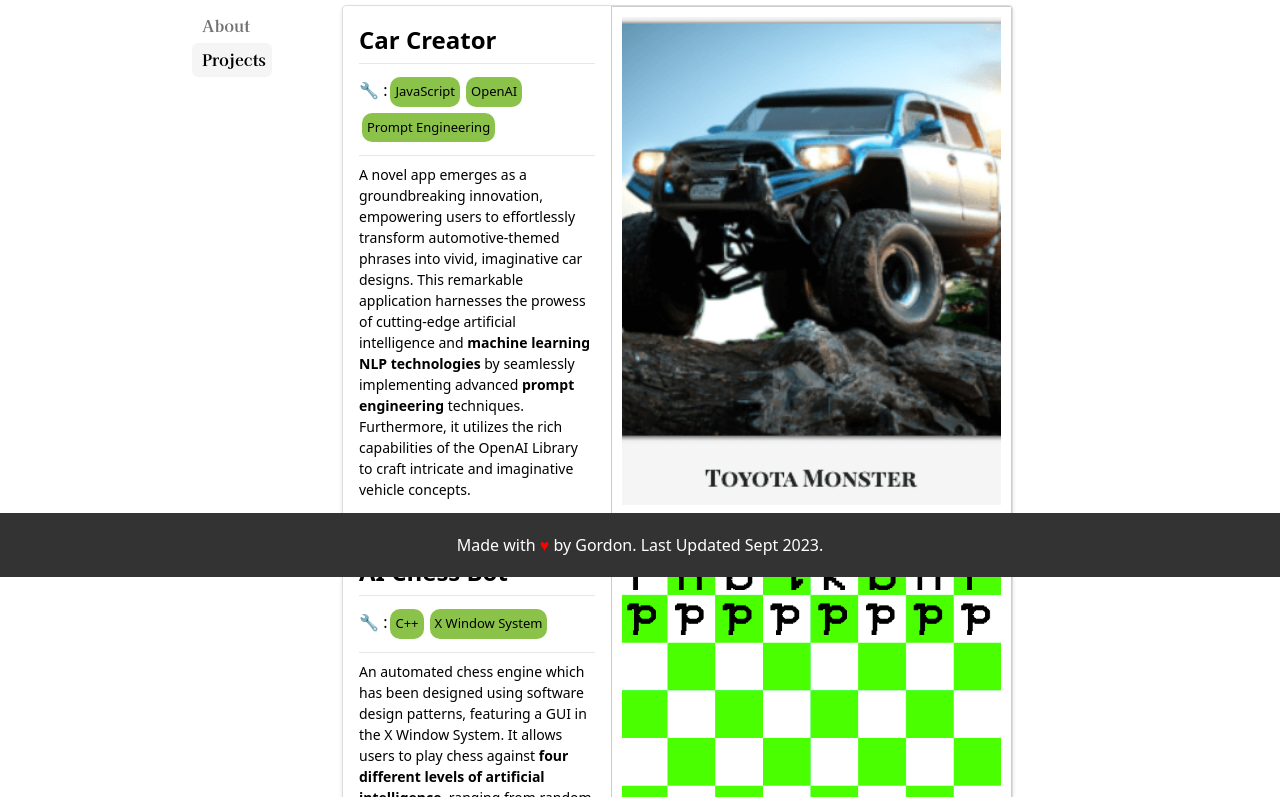
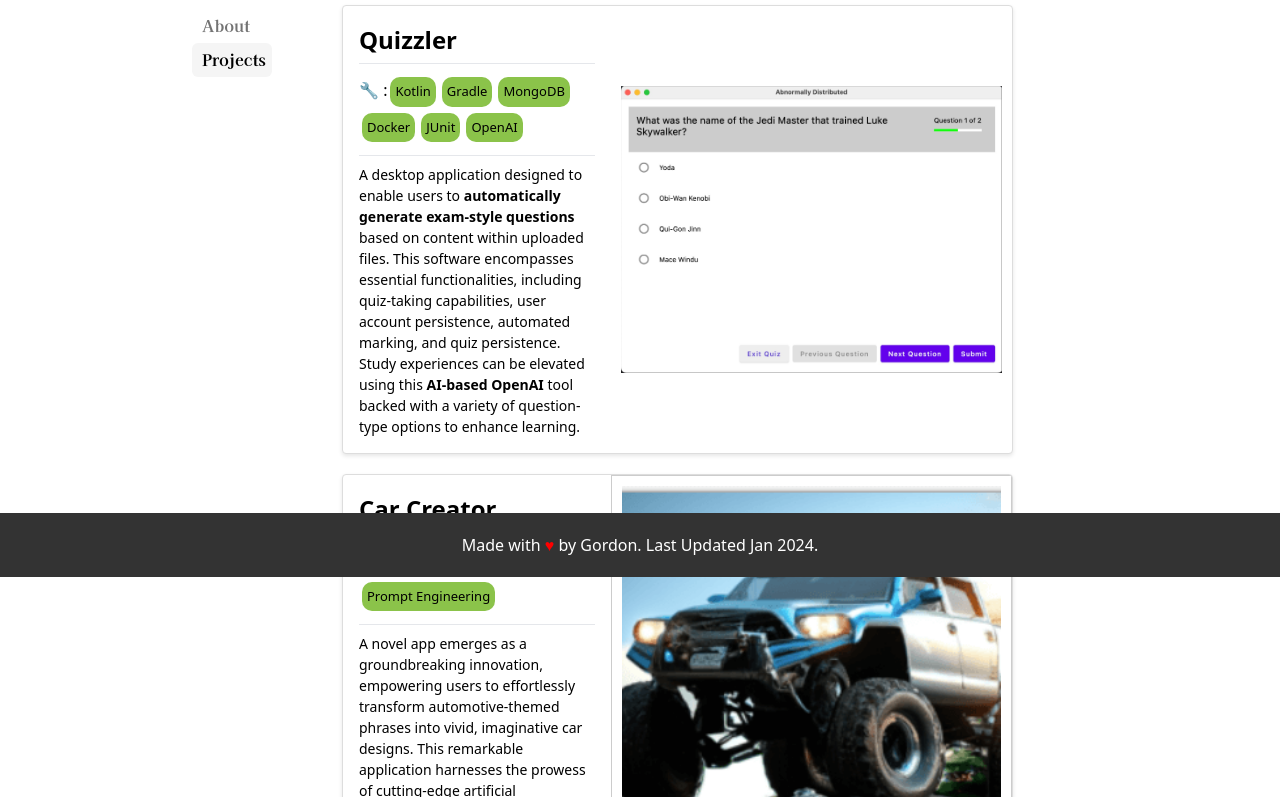
Before and after one commit to gordon-ma98/gordon-portfolio, a Next.js app: page /projects in a window 1280 px wide. Shown: the part 223-1020 px from the top of the page. Built offline with nearby package versions, Linux system fonts and the light colour scheme.

Commit message:
jan 2024 update

```diff
--- a/app/footer.tsx
+++ b/app/footer.tsx
@@ -50,7 +50,7 @@ function Footer() {
   return (
     <footer style={{ ...footerStyle, display: showFooter ? "block" : "none" }}>
       Made with <span style={{ color: "red" }}>&#9829;</span> by Gordon. Last
-      Updated Sept 2023.
+      Updated Jan 2024.
     </footer>
   );
 }
--- a/app/projects/page.tsx
+++ b/app/projects/page.tsx
@@ -12,6 +12,7 @@ import chess from "../images/chess.png";
 import sudoku from "../images/sudoku.png";
 import carCreator from "../images/carCreator.png";
 import superchargers from "../images/superchargers.png";
+import quiz from "../images/quiz.jpg";
 
 const styles = `
 @media (max-width: 768px) {
@@ -25,7 +26,8 @@ const styles = `
 }
 `;
 
-const cardStyle: CSSProperties = {
+const generateCardStyle = (isHovered) => {
+  return {
     display: "flex",
     border: "1px solid #ddd",
     borderRadius: "4px",
@@ -33,7 +35,9 @@ const cardStyle: CSSProperties = {
     boxShadow: "0px 2px 4px rgba(0, 0, 0, 0.1)",
     width: "90%",
     marginBottom: "20px",
-  transition: "transform 0.3s ease-in-out",
+    transition: "all 0.3s ease-in-out",
+    backgroundColor: isHovered ? "#ededed" : "#fff",
+  };
 };
 
 const imageStyle: CSSProperties = {
@@ -42,6 +46,13 @@ const imageStyle: CSSProperties = {
   padding: "10px",
   objectFit: "cover",
   border: "1px solid #ccc",
+};
+
+const imageTBStyle: CSSProperties = {
+  minWidth: "60%",
+  maxWidth: "60%",
+  padding: "10px",
+  objectFit: "contain",
 };
 
 const titleStyle = {
@@ -79,6 +90,7 @@ export default function BlogPage() {
   const [isHovered2, setIsHovered2] = useState(false);
   const [isHovered3, setIsHovered3] = useState(false);
   const [isHovered4, setIsHovered4] = useState(false);
+  const [isHovered5, setIsHovered5] = useState(false);
 
   const handleMouseEnter1 = () => {
     setIsHovered1(true);
@@ -111,6 +123,20 @@ export default function BlogPage() {
   const handleMouseLeave4 = () => {
     setIsHovered4(false);
   };
+
+  const handleMouseEnter5 = () => {
+    setIsHovered5(true);
+  };
+
+  const handleMouseLeave5 = () => {
+    setIsHovered5(false);
+  };
+
+  const cardStyle1 = generateCardStyle(isHovered1);
+  const cardStyle2 = generateCardStyle(isHovered2);
+  const cardStyle3 = generateCardStyle(isHovered3);
+  const cardStyle4 = generateCardStyle(isHovered4);
+  const cardStyle5 = generateCardStyle(isHovered5);
 
   useEffect(() => {
     // Detect the system's color scheme and update the state accordingly
@@ -155,7 +181,57 @@ export default function BlogPage() {
       <div>
         <div
           className="cards"
-          style={isHovered2 ? { ...cardStyle, ...popAnimation } : cardStyle}
+          style={isHovered5 ? { ...cardStyle5, ...popAnimation } : cardStyle5}
+          onMouseEnter={handleMouseEnter5}
+          onMouseLeave={handleMouseLeave5}
+          onClick={() =>
+            (window.location.href = "https://github.com/gordon-ma98/Quizzler")
+          }
+        >
+          <div style={cardContentStyle}>
+            <h2 style={titleStyle}>Quizzler</h2>
+            <hr style={{ marginBottom: "10px", marginTop: "5px" }}></hr>
+            🔧 :
+            <div style={boxStyles}>
+              <h5>Kotlin</h5>
+            </div>
+            <div style={boxStyles}>
+              <h5>Gradle</h5>
+            </div>
+            <div style={boxStyles}>
+              <h5>MongoDB</h5>
+            </div>
+            <div style={boxStyles}>
+              <h5>Docker</h5>
+            </div>
+            <div style={boxStyles}>
+              <h5>JUnit</h5>
+            </div>
+            <div style={boxStyles}>
+              <h5>OpenAI</h5>
+            </div>
+            <hr style={{ marginTop: "10px" }}></hr>
+            <p style={descriptionStyle}>
+              A desktop application designed to enable users to
+              <b> automatically generate exam-style questions</b> based on
+              content within uploaded files. This software encompasses essential
+              functionalities, including quiz-taking capabilities, user account
+              persistence, automated marking, and quiz persistence. Study
+              experiences can be elevated using this <b>AI-based OpenAI</b> tool
+              backed with a variety of question-type options to enhance
+              learning.
+            </p>
+          </div>
+          <Image
+            className="images"
+            src={quiz}
+            alt="quizzler"
+            style={imageTBStyle}
+          />
+        </div>
+        <div
+          className="cards"
+          style={isHovered2 ? { ...cardStyle2, ...popAnimation } : cardStyle2}
           onMouseEnter={handleMouseEnter2}
           onMouseLeave={handleMouseLeave2}
           onClick={() =>
@@ -181,11 +257,11 @@ export default function BlogPage() {
               A novel app emerges as a groundbreaking innovation, empowering
               users to effortlessly transform automotive-themed phrases into
               vivid, imaginative car designs. This remarkable application
-              harnesses the prowess of cutting-edge artificial intelligence and {" "}
-              <b>machine learning NLP technologies</b> by seamlessly implementing advanced{" "}
-              <b>prompt engineering</b> techniques. Furthermore, it utilizes the
-              rich capabilities of the OpenAI Library to craft intricate and
-              imaginative vehicle concepts.
+              harnesses the prowess of cutting-edge artificial intelligence and{" "}
+              <b>machine learning NLP technologies</b> by seamlessly
+              implementing advanced <b>prompt engineering</b> techniques.
+              Furthermore, it utilizes the rich capabilities of the OpenAI
+              Library to craft intricate and imaginative vehicle concepts.
             </p>
           </div>
           <Image
@@ -201,7 +277,7 @@ export default function BlogPage() {
         >
           <div
             className="cards"
-            style={isHovered3 ? { ...cardStyle, ...popAnimation } : cardStyle}
+            style={isHovered3 ? { ...cardStyle3, ...popAnimation } : cardStyle3}
             onMouseEnter={handleMouseEnter3}
             onMouseLeave={handleMouseLeave3}
           >
@@ -236,7 +312,7 @@ export default function BlogPage() {
         </a>
         <div
           className="cards"
-          style={isHovered4 ? { ...cardStyle, ...popAnimation } : cardStyle}
+          style={isHovered4 ? { ...cardStyle4, ...popAnimation } : cardStyle4}
           onMouseEnter={handleMouseEnter4}
           onMouseLeave={handleMouseLeave4}
           onClick={() =>
@@ -256,9 +332,18 @@ export default function BlogPage() {
             </div>
             <hr style={{ marginTop: "10px" }}></hr>
             <p style={descriptionStyle}>
-            The interactive Sudoku game board offers a user-friendly interface for number input and real-time feedback, enhancing the overall gaming experience. It incorporates a powerful solving engine that utilizes <b>dynamic programming principles</b> and the "backtracking algorithm" to efficiently crack even the most complex Sudoku puzzles.
+              The interactive Sudoku game board offers a user-friendly interface
+              for number input and real-time feedback, enhancing the overall
+              gaming experience. It incorporates a powerful solving engine that
+              utilizes <b>dynamic programming principles</b> and the
+              "backtracking algorithm" to efficiently crack even the most
+              complex Sudoku puzzles.
             </p>
-            <p style={descriptionStyle}>Whether you're a casual player or a Sudoku aficionado, this interface provides a satisfying and educational puzzle-solving experience.</p>
+            <p style={descriptionStyle}>
+              Whether you're a casual player or a Sudoku aficionado, this
+              interface provides a satisfying and educational puzzle-solving
+              experience.
+            </p>
           </div>
           <Image
             className="images"
@@ -269,7 +354,7 @@ export default function BlogPage() {
         </div>
         <div
           className="cards"
-          style={isHovered1 ? { ...cardStyle, ...popAnimation } : cardStyle}
+          style={isHovered1 ? { ...cardStyle1, ...popAnimation } : cardStyle1}
           onMouseEnter={handleMouseEnter1}
           onMouseLeave={handleMouseLeave1}
           onClick={() =>
@@ -303,7 +388,12 @@ export default function BlogPage() {
               was utilized to set up database schemas and Passport.js was
               incorporated for secure authentication middleware.
             </p>
-            <p style={descriptionStyle}>This project is on my <b>upcoming agenda</b>, aiming to enable users to easily navigate a map and locate their preferred <i>Tesla Supercharger</i> station as they scroll through the interface.</p>
+            <p style={descriptionStyle}>
+              This project is on my <b>upcoming agenda</b>, aiming to enable
+              users to easily navigate a map and locate their preferred{" "}
+              <i>Tesla Supercharger</i> station as they scroll through the
+              interface.
+            </p>
           </div>
           <Image
             className="images"
```
Also changed, not shown: lib/info.tsx (+5 -2 lines), app/images/quiz.jpg (added). Lines whose indentation alone changed are shown as unchanged.
